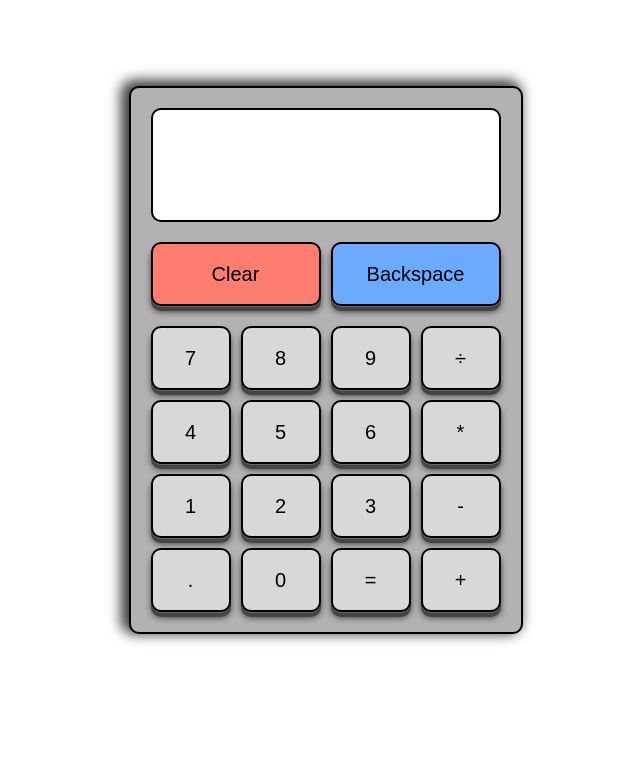
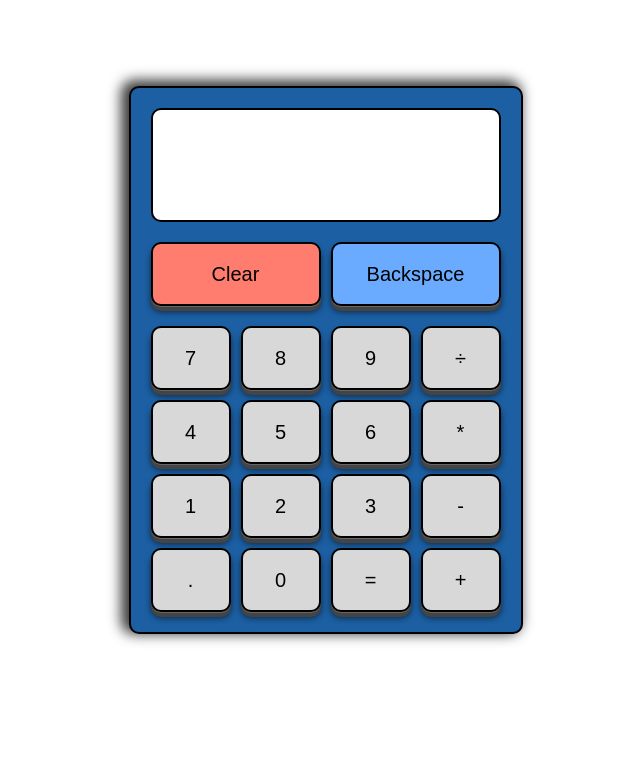
Before and after one commit to CodingWithDude/calculator, a plain HTML site: page index.html in a window 1280 px wide. Shown: the top 763 px of the page, without its empty margins (322-962 px from the left). Drawn offline with Linux system fonts and the light colour scheme; a web font is replaced by a local one.

Commit message:
updated favicon image, changed calc color

```diff
--- a/style.css
+++ b/style.css
@@ -1,5 +1,5 @@
 :root {
-  --background: #b3b1b1;
+  --background: #1c5fa3;
   --btnBackground: #d8d8d8;
   --btnHover: #c7c5c5;
   --border: #000000;
```
Also changed, not shown: android-chrome-192x192.png, android-chrome-512x512.png, apple-touch-icon.png, favicon-16x16.png, favicon-32x32.png, favicon.ico.
